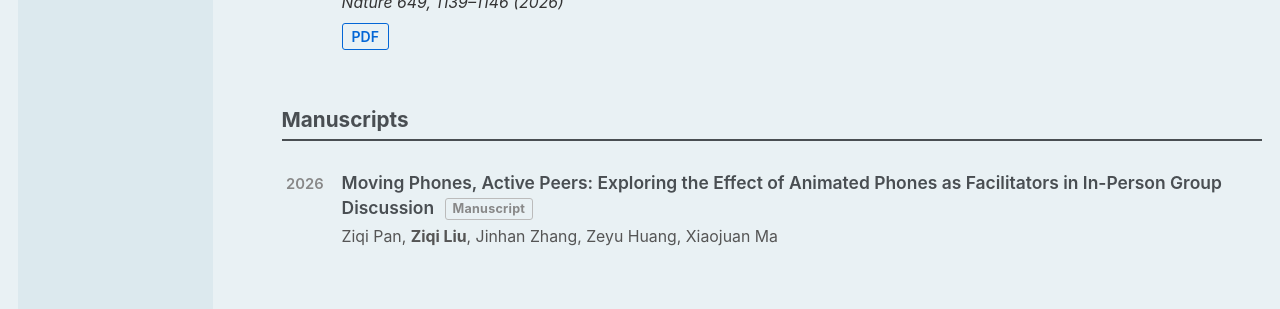
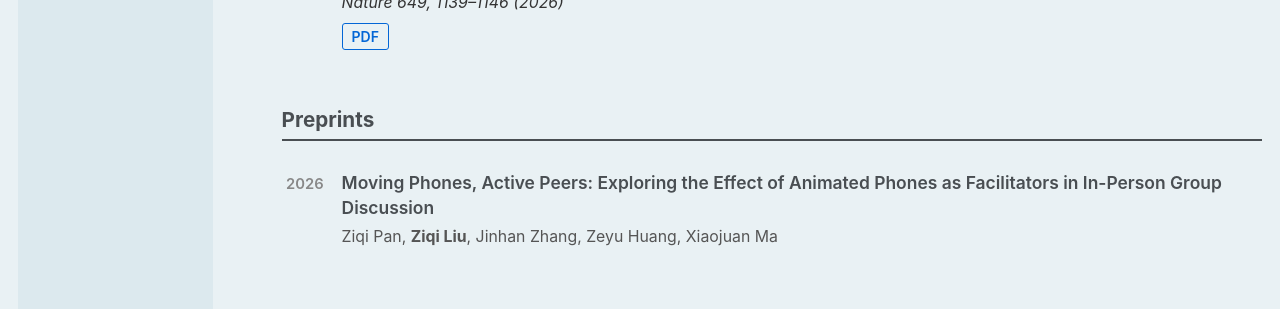
Before and after one commit to LIU-Ziqi-77/LIU-Ziqi-77.github.io, a Jekyll site: the page built from _pages/publications.html, in a window 1280 px wide and 1338 px high. Shown: the part 660-969 px from the top of the window. Built offline with Jekyll 4.4.1, drawn with Linux system fonts in a browser that asks for light colours; some web fonts are replaced.

Commit message:
Rename section to Preprints and remove manuscript badge

```diff
--- a/_pages/publications.html
+++ b/_pages/publications.html
@@ -191,7 +191,7 @@ author_profile: true
     {% assign pubs = site.publications | where: "category", cat_key | sort: "date" | reverse %}
     {% if pubs.size > 0 %}
 
-<h2>{% if cat_key == "preprints" %}Manuscripts{% else %}{{ cat.title }}{% endif %}</h2>
+<h2>{% if cat_key == "preprints" %}Preprints{% else %}{{ cat.title }}{% endif %}</h2>
 <ul class="pub-list">
   {% for post in pubs %}
   <li class="pub-item">
@@ -199,9 +199,6 @@ author_profile: true
     <div class="pub-body">
       <div class="pub-title">
         {{ post.title }}
-        {% if cat_key == "preprints" %}
-          <span class="pub-badge badge-review">Manuscript</span>
-        {% endif %}
       </div>
       {% if post.authors %}
         <div class="pub-authors">{{ post.authors }}</div>
```
